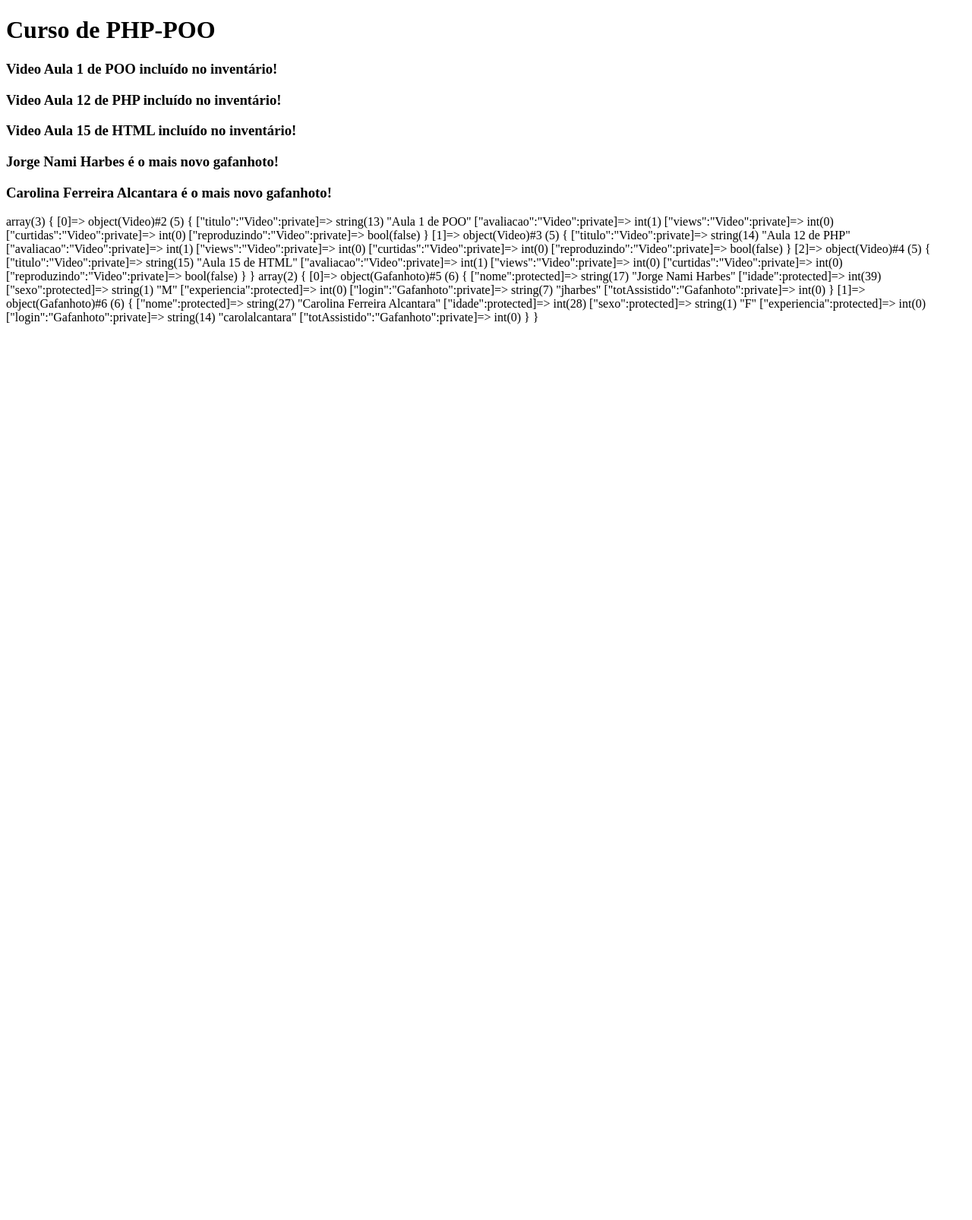
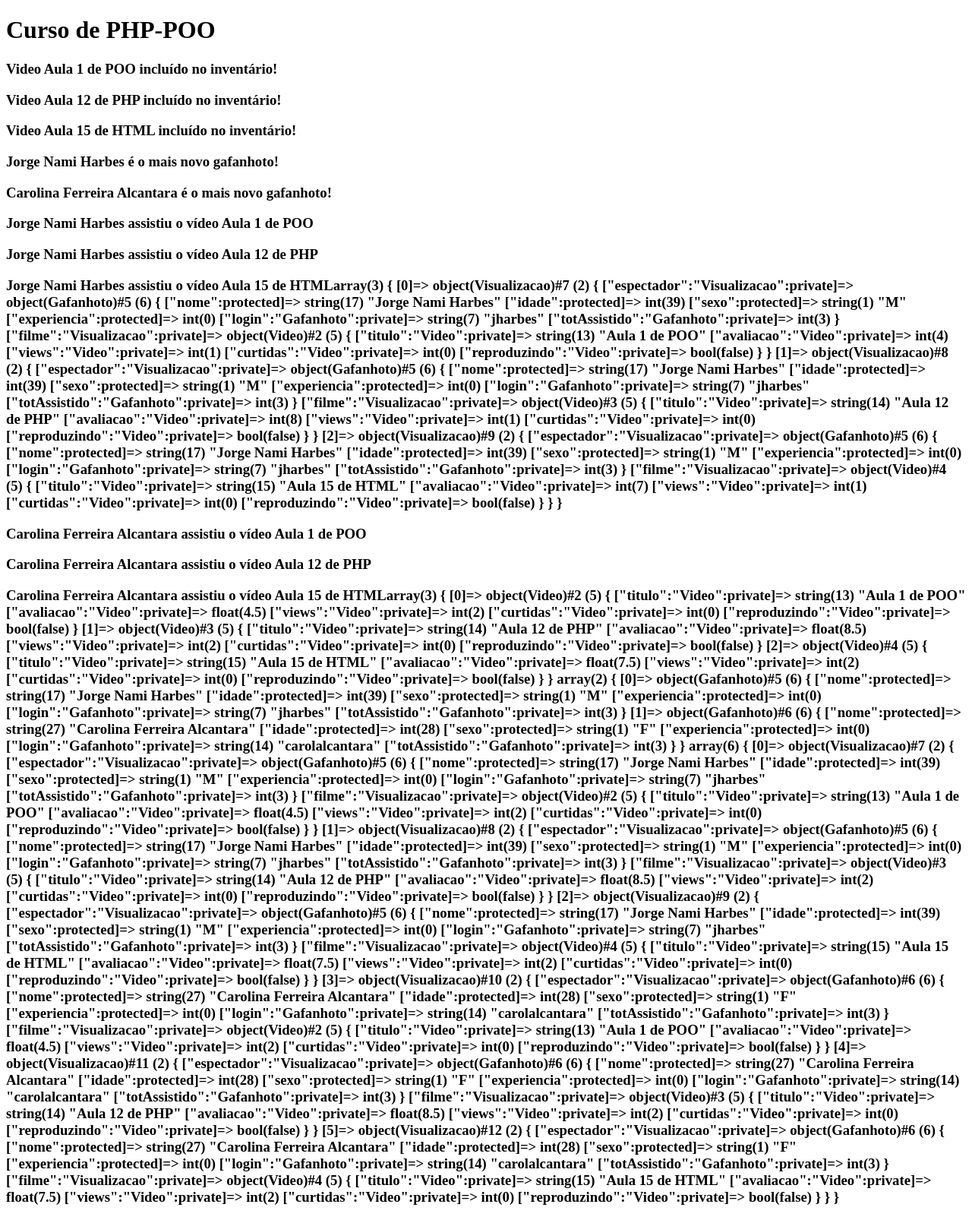
Before and after one commit to jharbes/curso-php, a PHP site: page / in a window 1280 px wide. Shown: the whole page at 76% size. Before the commit the page ends 427 px from the top, so only its background shows below. Run offline with PHP 8.4, Linux system fonts and the light colour scheme.

Commit message:
fim projeto youtube

```diff
--- a/curso-php-poo/projetoYouTube/Video.php
+++ b/curso-php-poo/projetoYouTube/Video.php
@@ -12,7 +12,7 @@ class Video implements AcoesVideo{
     public function __construct($titulo)
     {
         $this->setTitulo($titulo);
-        $this->setAvaliacao(1);
+        $this->avaliacao=0;
         $this->setViews(0);
         $this->setCurtidas(0);
         $this->setReproduzindo(false);
@@ -77,7 +77,7 @@ class Video implements AcoesVideo{
      */
     public function setAvaliacao($avaliacao)
     {
-        $this->avaliacao = $avaliacao;
+        $this->avaliacao = (($this->views-1)*$this->avaliacao + $avaliacao)/$this->views;
 
         return $this;
     }
--- /dev/null
+++ b/curso-php-poo/projetoYouTube/Visualizacao.php
@@ -0,0 +1,79 @@
+<?php
+
+require_once 'Video.php';
+require_once 'Gafanhoto.php';
+
+class Visualizacao{
+    private $espectador;
+    private $filme;
+
+    public function __construct($espectador,$filme)
+    {
+        $this->setEspectador($espectador);
+        $this->setFilme($filme);
+        $this->getFilme()->setViews($this->getFilme()->getViews()+1);
+        $this->getEspectador()->setTotAssistido($this->getEspectador()->getTotAssistido()+1);
+        echo "<h3>{$this->getEspectador()->getNome()} assistiu o vídeo {$this->getFilme()->getTitulo()}";
+    }
+
+    public function avaliar(){
+        $this->getFilme()->setAvaliacao(5);
+    }
+
+    public function avaliarNota($nota){
+        $this->getFilme()->setAvaliacao($nota);
+    }
+
+    public function avaliarPorcentagem($porcentagem){
+        if ($porcentagem<=20)
+            $this->getFilme()->setAvaliacao(3);
+        else if ($porcentagem<=50)
+            $this->getFilme()->setAvaliacao(5);
+        else if ($porcentagem<=90)
+            $this->getFilme()->setAvaliacao(8);
+        else
+            $this->getFilme()->setAvaliacao(10);
+    }
+
+    /**
+     * Get the value of espectador
+     */
+    public function getEspectador()
+    {
+        return $this->espectador;
+    }
+
+    /**
+     * Set the value of espectador
+     *
+     * @return  self
+     */
+    public function setEspectador($espectador)
+    {
+        $this->espectador = $espectador;
+
+        return $this;
+    }
+
+    /**
+     * Get the value of filme
+     */
+    public function getFilme()
+    {
+        return $this->filme;
+    }
+
+    /**
+     * Set the value of filme
+     *
+     * @return  self
+     */
+    public function setFilme($filme)
+    {
+        $this->filme = $filme;
+
+        return $this;
+    }
+}
+
+?>
--- a/curso-php-poo/projetoYouTube/index.php
+++ b/curso-php-poo/projetoYouTube/index.php
@@ -14,6 +14,7 @@ require_once 'AcoesVideo.php';
 require_once 'Video.php';
 require_once 'Pessoa.php';
 require_once 'Gafanhoto.php';
+require_once 'Visualizacao.php';
 
 $v[]=new Video('Aula 1 de POO');
 $v[]=new Video("Aula 12 de PHP");
@@ -22,8 +23,27 @@ $v[]=new Video('Aula 15 de HTML');
 $g[]=new Gafanhoto('Jorge Nami Harbes',39,'M','jharbes');
 $g[]=new Gafanhoto('Carolina Ferreira Alcantara',28,'F','carolalcantara');
 
+$vis[]=new Visualizacao($g[0],$v[0]);
+$vis[]=new Visualizacao($g[0],$v[1]);
+$vis[]=new Visualizacao($g[0],$v[2]);
+
+$vis[0]->avaliarNota(4);
+$vis[1]->avaliarPorcentagem(80);
+$vis[2]->avaliarNota(7);
+
+var_dump($vis);
+
+$vis[]=new Visualizacao($g[1],$v[0]);
+$vis[]=new Visualizacao($g[1],$v[1]);
+$vis[]=new Visualizacao($g[1],$v[2]);
+
+$vis[3]->avaliar();
+$vis[4]->avaliarNota(9);
+$vis[5]->avaliarPorcentagem(60);
+
 var_dump($v);
 var_dump($g);
+var_dump($vis);
 
 ?>
 </body>
```
